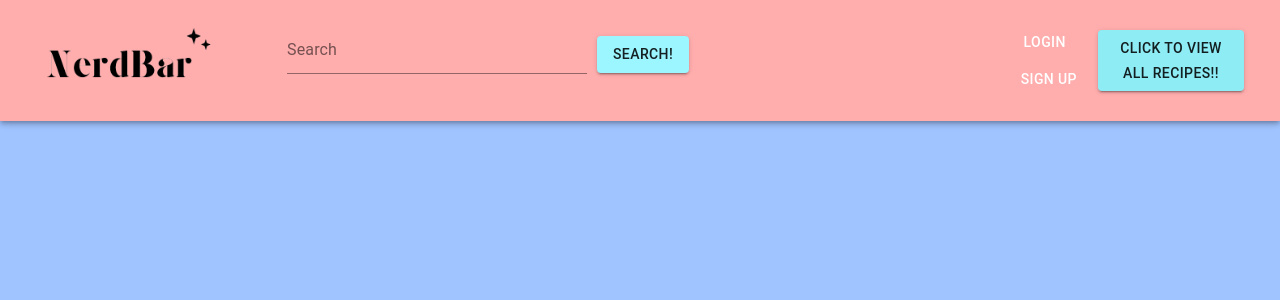
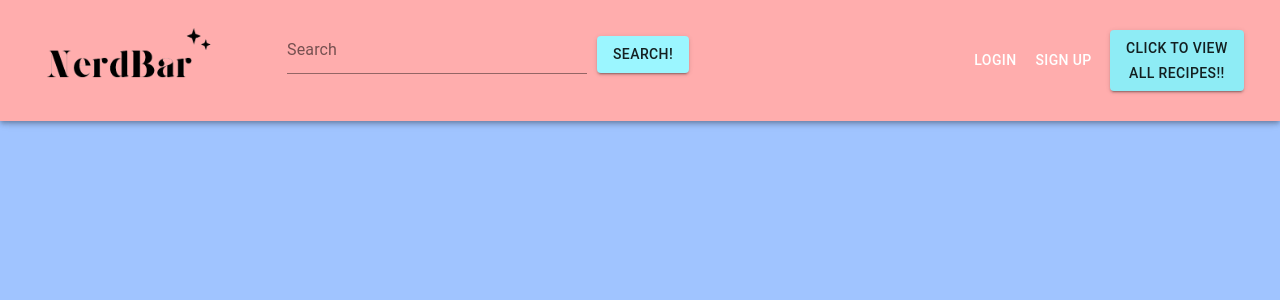
Before and after one commit to klsmith5370/NerdBar, a React app: page / in a window 1280 px wide. Shown: the top 300 px of the page. Built offline with nearby package versions, Linux system fonts and the light colour scheme; no server answers.

Commit message:
Fixed up navbar styling, going to start working on revamping auth form

```diff
--- a/client/components/Navbar.js
+++ b/client/components/Navbar.js
@@ -4,7 +4,7 @@ import {Link} from 'react-router-dom'
 import {logout} from '../store'
 import { SearchBar } from './SearchBar'
 import { HiHome } from 'react-icons/hi'
-import { IoIosMail } from 'react-icons/io'
+import { CgProfile } from "react-icons/cg"
 import { IoMenuOutline } from 'react-icons/io5'
 import { Button, AppBar, Box, Toolbar, IconButton, Typography, Badge } from '@material-ui/core'
 import { AuthForm } from './AuthForm'
@@ -29,7 +29,7 @@ const Navbar = ({handleClick, isLoggedIn}) => (
         <Box>
           <IconButton size="large" color="inherit">
               <Badge badgeContent={4} color="error">
-                <HiHome />
+                <CgProfile />
               </Badge>
           </IconButton>
 
@@ -38,9 +38,9 @@ const Navbar = ({handleClick, isLoggedIn}) => (
           </a>
         </Box>
       ) : (
-        <Box>
+        <Box style={{ display:"flex", justifyContent:"space-between", padding: '10px' }}>
           <Button component={Link} to='/login' color='inherit'>Login</Button>
-          <Button component={Link} to='/signup' color='inherit'>Sign Up</Button>
+          <Button component={Link} to='/signup' color='inherit' style={{ whiteSpace: 'nowrap' }}>Sign Up</Button>
           {/* <AuthForm /> */}
         </Box>
 
```
